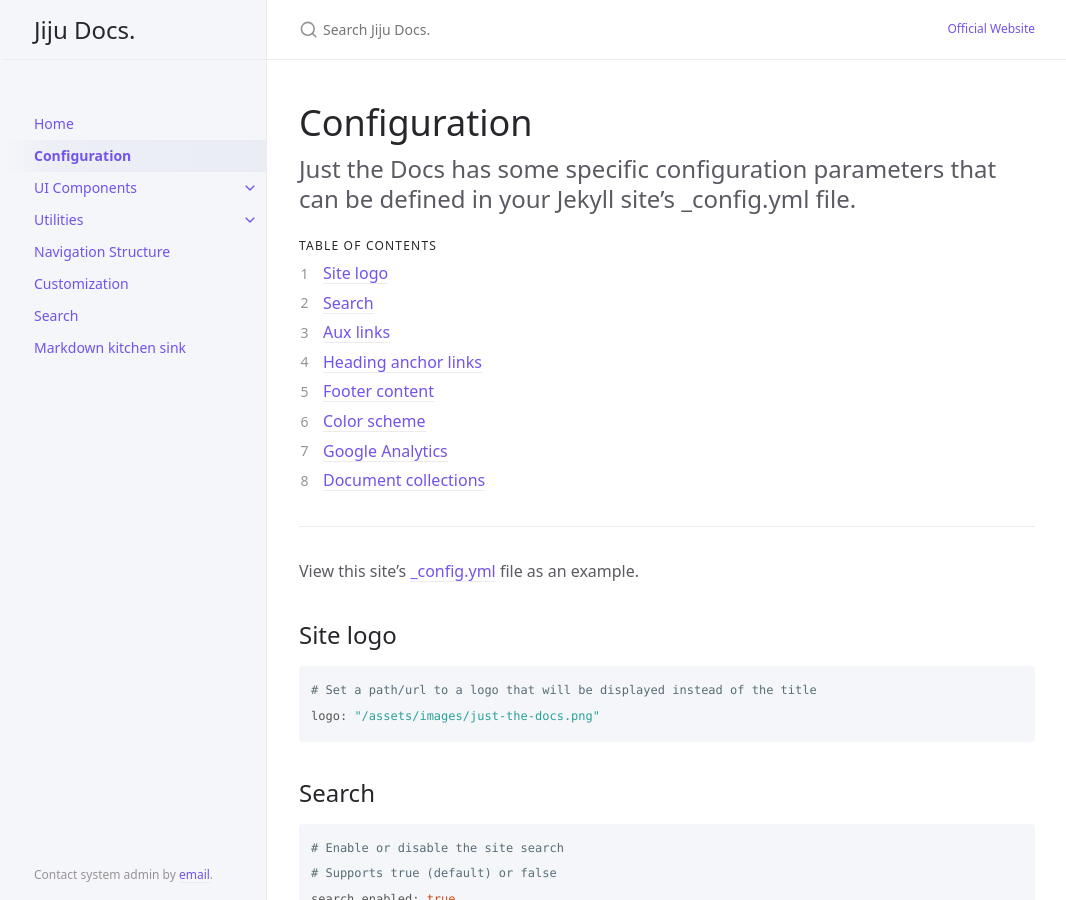
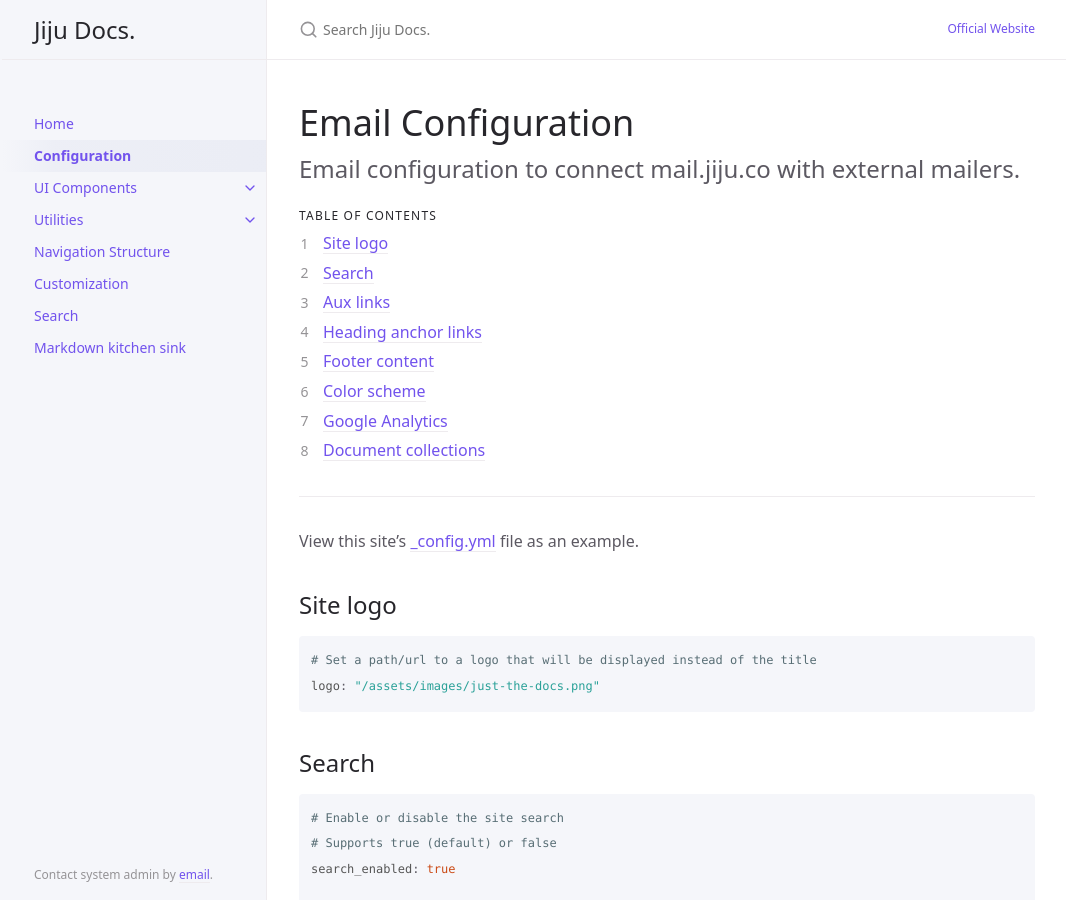
Before and after one commit to jijudevs/jijudevs.github.io, a Jekyll site: the page built from docs/email-configuration.md, in a window 1280 px wide and 900 px high. Shown: the whole window, without its empty margins (105-1171 px from the left). Built offline with Jekyll 4.4.1, drawn with Linux system fonts in a browser that asks for light colours.

Commit message:
Update and rename configuration.md to email-configuration.md

```diff
--- a/docs/configuration.md
+++ b/docs/email-configuration.md
@@ -4,11 +4,10 @@ title: Configuration
 nav_order: 2
 ---
 
-# Configuration
+# Email Configuration
 {: .no_toc }
 
-
-Just the Docs has some specific configuration parameters that can be defined in your Jekyll site's _config.yml file.
+Email configuration to connect mail.jiju.co with external mailers.
 {: .fs-6 .fw-300 }
 
 ## Table of contents
```
